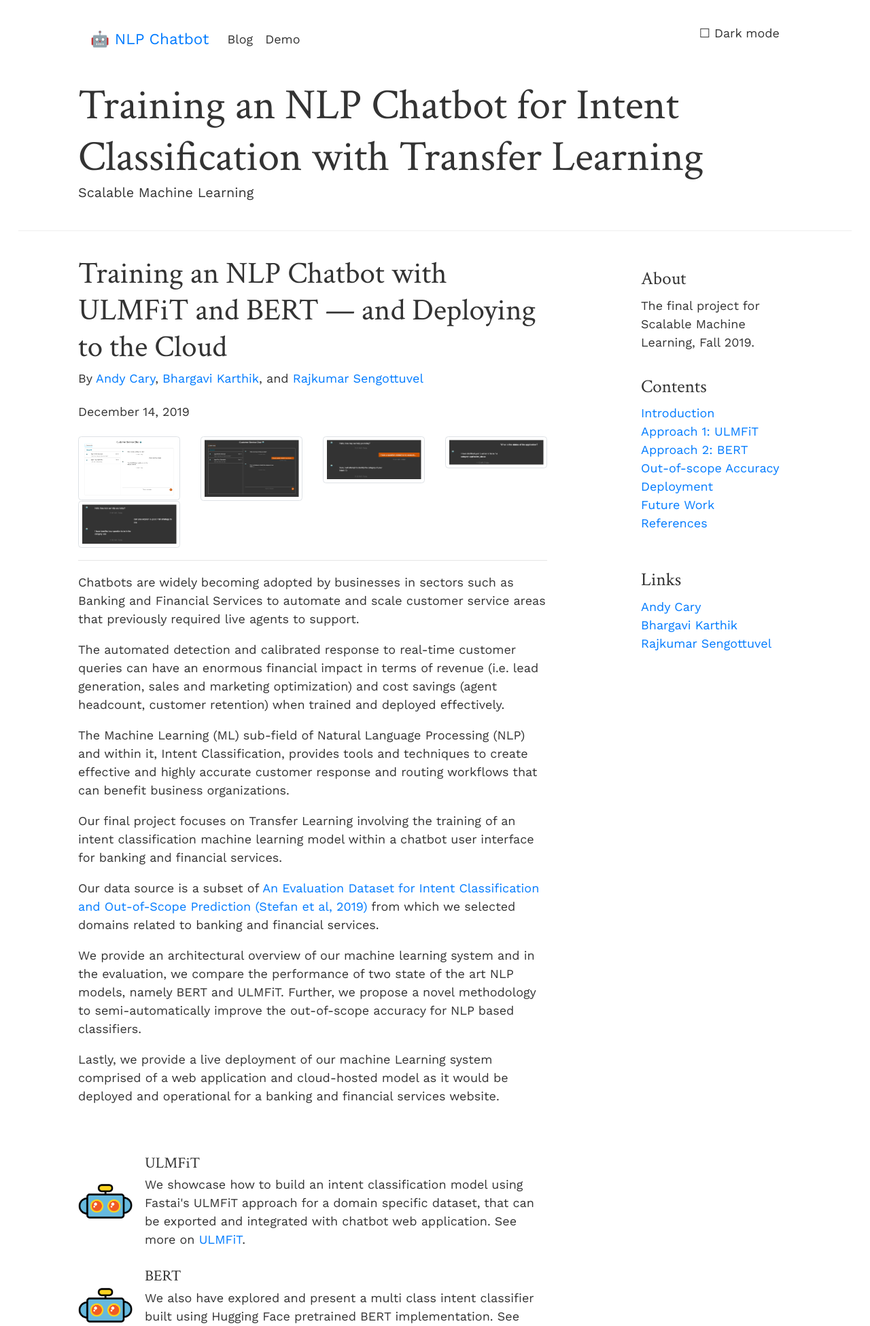
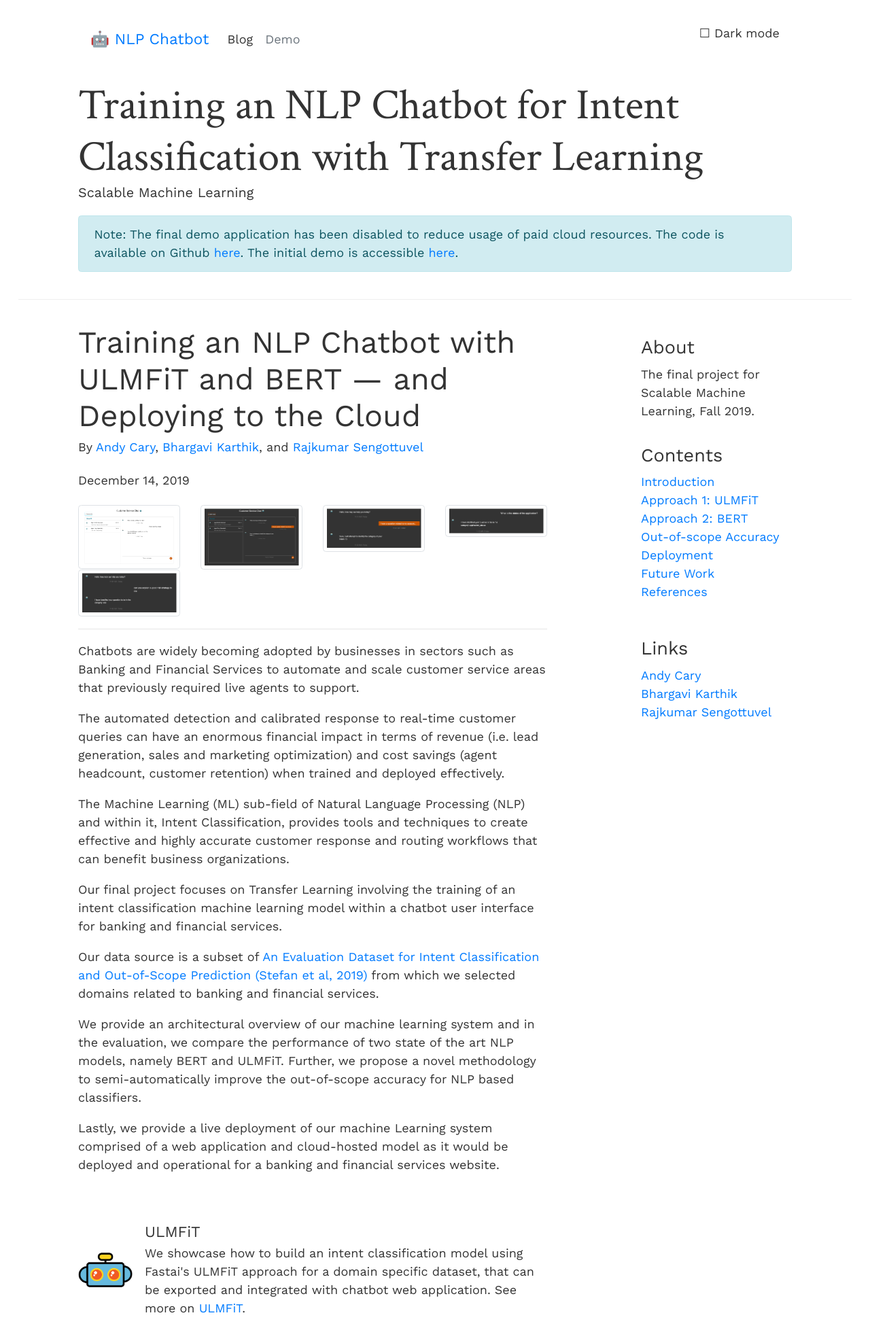
Before and after one commit to acary/chatbot-sml, a Flask app: page / in a window 1280 px wide. Shown: the top 1951 px of the page at 68% size. Run offline with Flask 2, Linux system fonts and the light colour scheme; some libraries are stand-ins or nearby versions.

Commit message:
updated links and post-semester clean up

```diff
--- a/static/css/blog.css
+++ b/static/css/blog.css
@@ -8,6 +8,13 @@
   }
 }
 
+h1, h2, h3, h4, h5, h6 {
+ font-family: 'Crimson Text', serif;
+}
+
+.chat h1, h2, h3, h4, h5, h6 {
+ font-family: 'Work Sans', sans-serif;
+}
 
 /*
  * Override Bootstrap's default container.
--- a/static/css/style.css
+++ b/static/css/style.css
@@ -19,12 +19,12 @@ body {
   margin-bottom: 20px;
 }
 
+.nav-bar, a:hover {
+  color: #0074D9 !important;
+}
+
 .media_list {
   max-width: 80px;
-}
-
-h1, h2, h3, h4, h5, h6 {
- font-family: 'Crimson Text', serif;
 }
 
 input,
--- a/templates/blog_post.html
+++ b/templates/blog_post.html
@@ -3,6 +3,10 @@
 
     <h1 class="blog-title">Training an NLP Chatbot for Intent Classification with Transfer Learning</h1>
     <p class="lead blog-description">Scalable Machine Learning</p>
+
+    <div class="alert alert-info" role="alert">
+      Note: The final demo application has been disabled to reduce usage of paid cloud resources. The code is available on Github <a href="https://github.com/acary/chatbot-fastai" target="_blank">here</a>. The initial demo is accessible <a href="/iris">here</a>.
+    </div>
   </div>
 </div>
 
--- a/templates/deployment.html
+++ b/templates/deployment.html
@@ -8,7 +8,7 @@
 
       <p>We used Python-based application frameworks (Starlette and Flask) with a Bootstrap frontend to implement the chatbot user interface. Our <a href="https://chatbotfastai.appspot.com" target="_blank">demo</a> serves a Fast.ai/PyTorch model using the Starlette.io framework on the Google App Engine - Flexible infrastructure. Our <a href="/iris">initial version</a> serves a pre-trained Scikit-Learn model using the Flask framework (and also hosts this blog).</p>
 
-      <a name="deploy_challenges">
+      <a name="deploy_challenges"></a>
       <p>We found interesting challenges with:</p>
 
       <ul>
@@ -21,22 +21,22 @@
 
       <p>We ultimately deployed a PyTorch-based (Fast.ai) model and had success using the Google App Engine Flexible environment.</p>
 
-      <a name="deploy_app">
+      <a name="deploy_app"></a>
       <h5>Application Architecture</h5>
       <p>The HTML form uses JavaScript to send the input text string (as a POST request) to a route (/create-entry) defined within our application. The handler function then performs an intent classification prediction of the message against our custom-trained model (which is read into the application as a .pkl file). The function then returns the output class prediction (via JSON) and renders the response in real-time to the user interface.</p>
 
-      <a name="deploy_env">
+      <a name="deploy_env"></a>
       <h5>Google App Engine (Flexible)</h5>
       <p>Our <a href="https://chatbotfastai.appspot.com" target="_blank">demo</a> using our custom PyTorch-based Fast.ai model is hosted on Google App Engine Flexible environment using a Python-based Starlette.io application. The Flexible environment provides support for the Fast.ai and PyTorch libraries without any special configuration, although it is a paid environment.</p>
 
       <h5>Google App Engine (Standard)</h5>
       <p>The Standard environment supports scikit-learn and Tensorflow model formats without any special configuration. Our <a href="/iris">initial version</a> of the user interface implements a the Iris prediction model with a Python Flask application.</p>
 
-      <a name="observations">
+      <a name="observations"></a>
       <h5>Observations</h5>
       <p>Google App Engine Flexible provided the most accommodating infrastructure for our Fast.ai/PyTorch model. Being a paid service, our Chatbot used resources amounting to around $3.63 per day.</p>
 
-      <a name="deploy_code">
+      <a name="deploy_code"></a>
       <h5>Code and assets</h5>
       <ul>
         <li>Our <a href="https://github.com/acary/chatbot-fastai" target="_blank"> demo</a> (Fast.ai/PyTorch) code</li>
--- a/templates/nav_bar.html
+++ b/templates/nav_bar.html
@@ -6,7 +6,7 @@
     <span class="navbar-toggler-icon"></span>
   </button>
 
-  <div class="collapse navbar-collapse" id="navbarSupportedContent">
+  <div class="collapse navbar-collapse custom-link" id="navbarSupportedContent">
     <ul class="navbar-nav mr-auto">
 
       <li class="nav-item">
@@ -14,7 +14,7 @@
       </li>
 
       <li class="nav-item">
-        <a class="nav-link" href="https://chatbotfastai.appspot.com" target="_blank">Demo</a>
+        <a class="nav-link disabled" href="https://chatbotfastai.appspot.com" target="_blank" alt="Disabled application (see screenshots)">Demo</a>
       </li>
 
       <!-- <li class="nav-item">
```
Also changed, not shown: templates/intro.html (+11 -7 lines), templates/model1.html (+4 -4 lines), templates/model2.html (+4 -4 lines).
